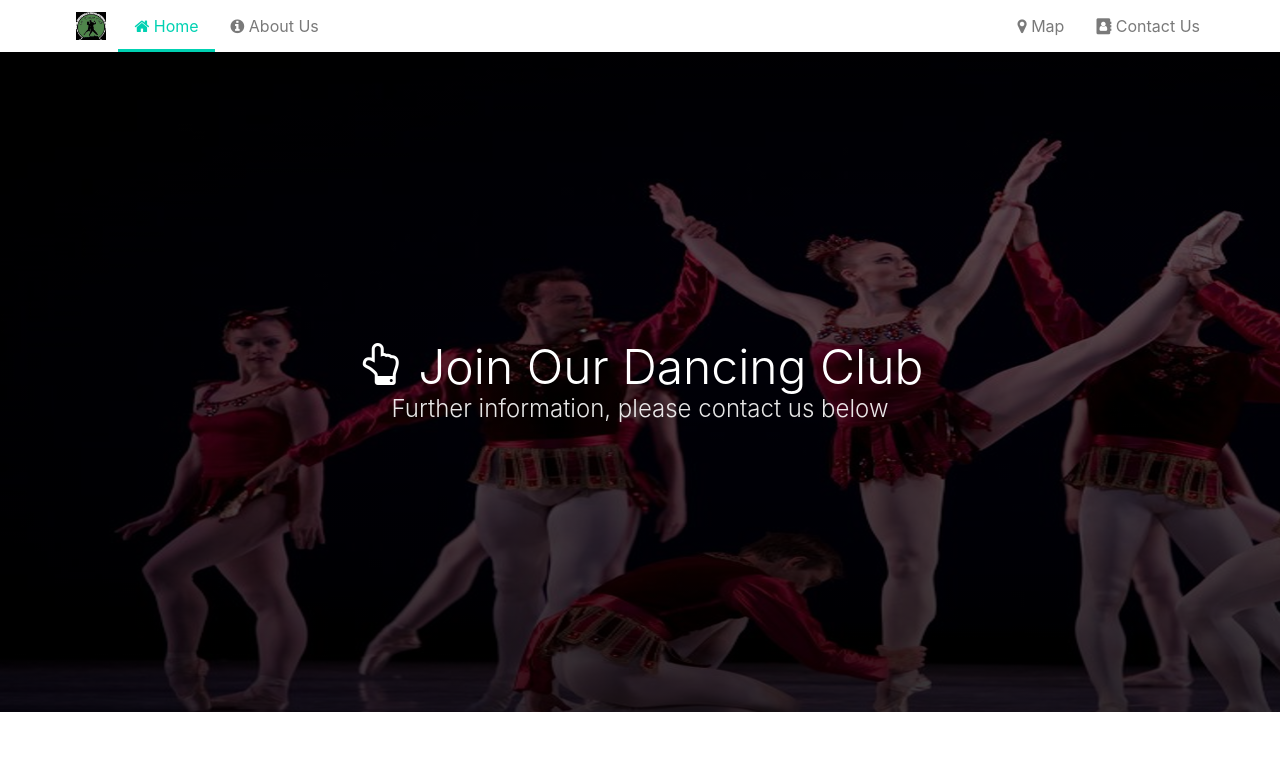
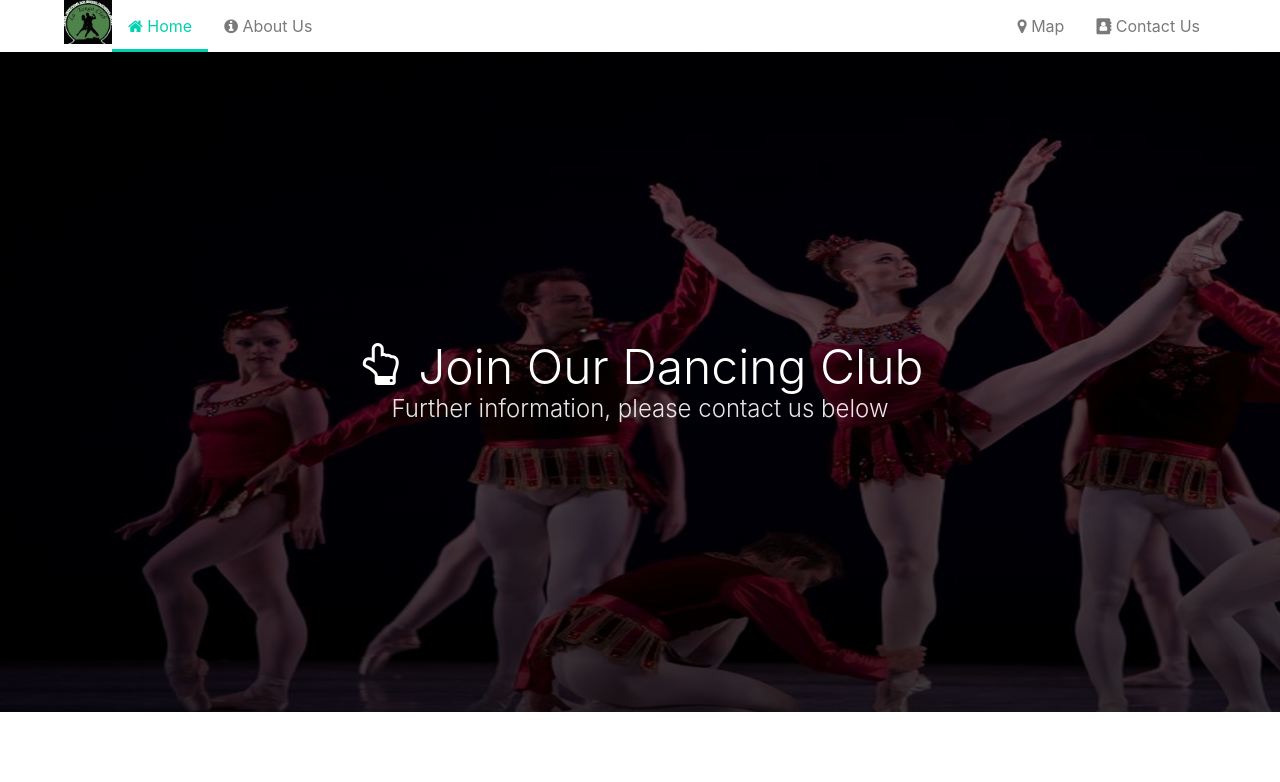
Before and after one commit to rogonnet/latango-web, a website: page public/index.html in a window 1280 px wide. Shown: the top 782 px of the page. Drawn offline with Linux system fonts and the light colour scheme.

Commit message:
remove img

```diff
--- a/public/index.html
+++ b/public/index.html
@@ -13,11 +13,9 @@
     <nav class="nav has-shadow">
         <div class="container" id="index">
             <div class="nav-left">
-                <a class="nav-item">
-                    <figure class="image">
-                        <img src="img/latango_edit.png" alt="Latango logo">
-                    </figure>
-                </a>
+                <figure class="image is-48x48">
+                    <img src="img/latango_dance.png" alt="Latango logo">
+                </figure>
                 <a href="#index" class="nav-item is-tab is-hidden-mobile is-active"><i class="fa fa-home"></i>&nbsp;Home</a>
                 <a href="#about_us" class="nav-item is-tab is-hidden-mobile"><i class="fa fa-info-circle"></i>&nbsp;About Us</a>
             </div>
```
Also changed, not shown: public/img/latango_dance.png (added), public/img/latango_edit.png (deleted).
